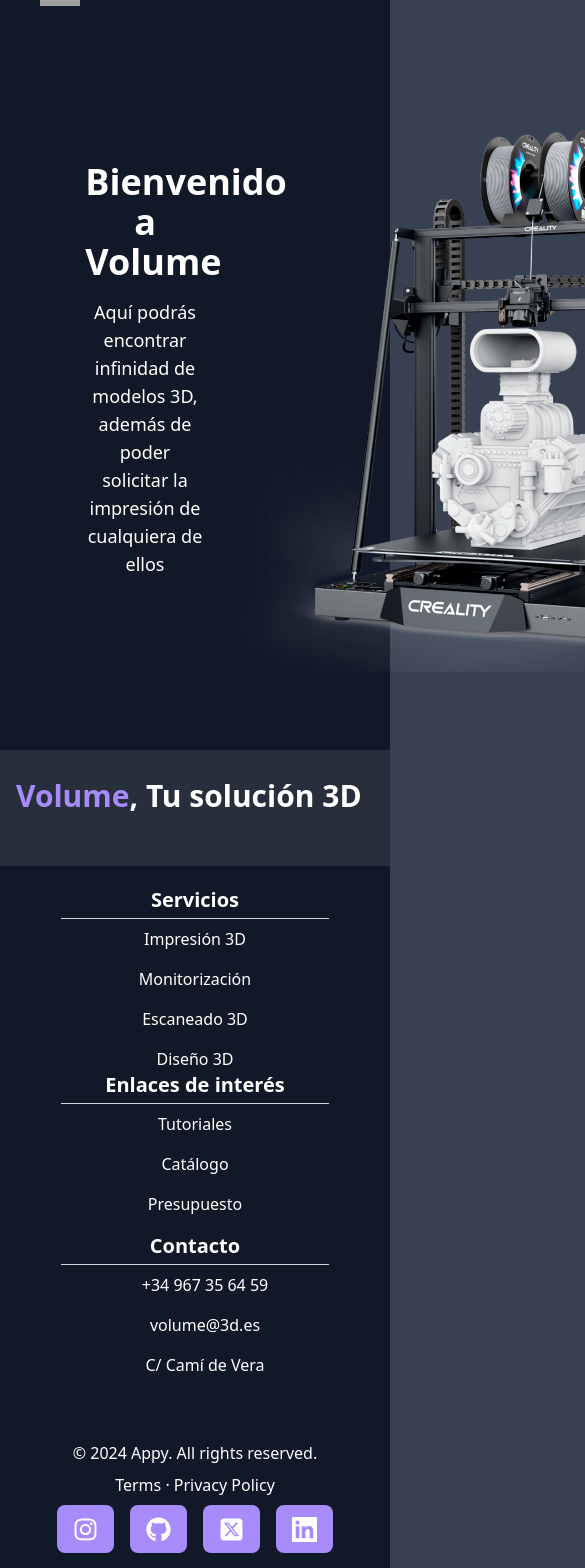
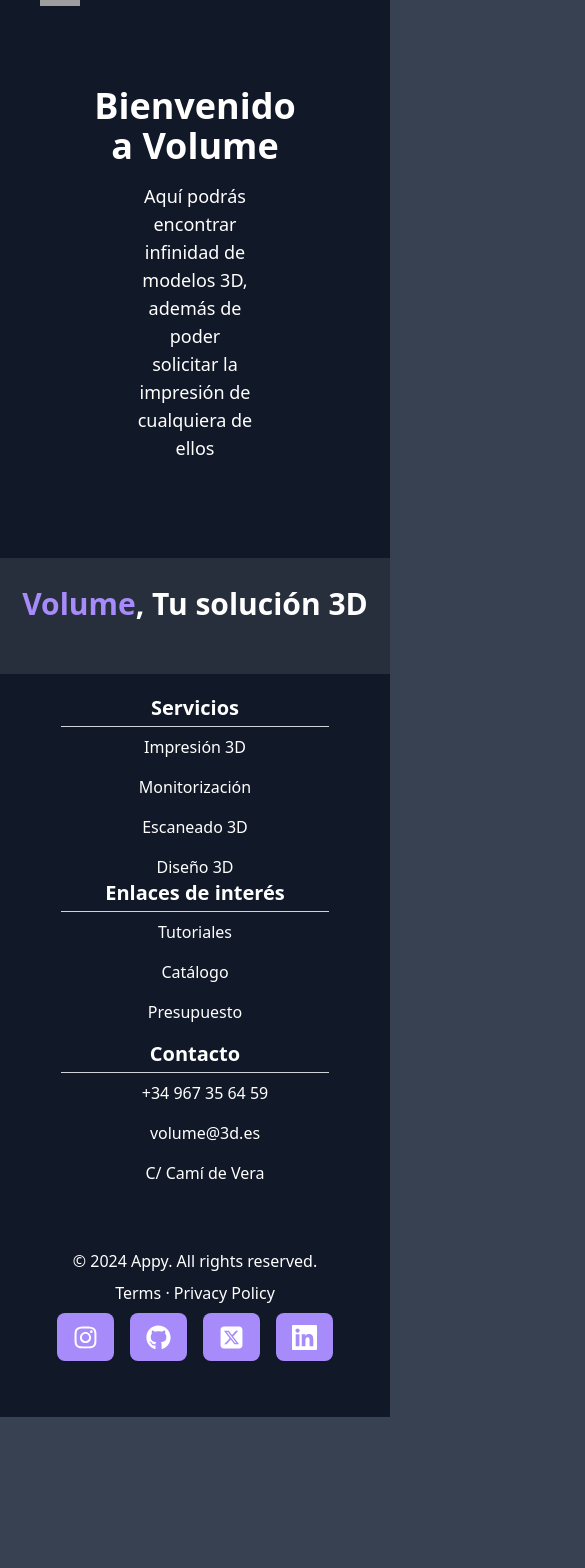
Before and after one commit to Parbulitos/Volume---TFG, a Next.js app: page / in a window 390 px wide. Shown: the part 40-1608 px from the top of the page, 585 px wide, since content can reach past the window. After the commit the page ends 1457 px from the top, so only its background shows below. Built offline with nearby package versions, Linux system fonts and the light colour scheme; grey boxes are pictures that could not be loaded.

Commit message:
VLTFG-1 - Ajustes Responsive

```diff
--- a/components/calogItem.tsx
+++ b/components/calogItem.tsx
@@ -6,12 +6,11 @@ import patito from "../public/patito.png";
 const CatalogItem = ({ item }: { item: any }) => {
     return (
         <div>
-            <div className='card card-compact w-96 bg-base-100 shadow-xl'>
+            <div className='card card-compact w-80 h-80 bg-base-100 shadow-xl'>
                 <figure>
                     <Image
                         src={patito}
                         alt='Shoes'
-                        style={{ width: '100%' }}
                     />
                 </figure>
                 <div className='card-body'>
--- a/components/catalog.tsx
+++ b/components/catalog.tsx
@@ -48,7 +48,7 @@ const Catalog = () => {
 
     return (
         <div className='flex flex-col items-center justify-center'>
-            <div className='flex flex-wrap justify-center gap-4 mb-4'>
+            <div className='grid grid-cols-1 sm:grid-cols-2 md:grid-cols-2 lg:grid-cols-4 gap-x-8 gap-y-6'>
                 {itemsToShow.map((item) => (
                     <CatalogItem key={item.id} item={item} />
                 ))}
--- a/components/poster.tsx
+++ b/components/poster.tsx
@@ -1,18 +1,30 @@
-import React, { useState, useRef, useCallback } from "react";
-import Image from "next/image";
-import Link from "next/link";
+import React, { useState, useRef, useCallback, useEffect } from 'react';
+import Image from 'next/image';
+import Link from 'next/link';
 
 interface PosterProps {
     imageUrl: string;
-  width: number | string; // Puedes pasar un número (px) o un string (por ej., '100%', '30rem')
-  height: number | string;
     url: string;
 }
 
-const Poster: React.FC<PosterProps> = ({ imageUrl, width, height, url }) => {
+const Poster: React.FC<PosterProps> = ({ imageUrl, url }) => {
     const [style, setStyle] = useState<React.CSSProperties>({
-    willChange: "transform",
+        willChange: 'transform',
     });
+
+    const [dimensions, setDimensions] = useState({ width: 200, height: 200 });
+
+    useEffect(() => {
+        const handleResize = () => {
+            window.innerWidth > 768
+                ? setDimensions({ width: 600, height: 600 })
+                : setDimensions({ width: 200, height: 200 });
+        };
+        window.addEventListener('resize', handleResize);
+        handleResize(); // Set initial size
+
+        return () => window.removeEventListener('resize', handleResize);
+    }, []);
 
     const lastInvocation = useRef<number>(0);
 
@@ -26,30 +38,30 @@ const Poster: React.FC<PosterProps> = ({ imageUrl, width, height, url }) => {
             const layerX = e.nativeEvent.offsetX;
             const layerY = e.nativeEvent.offsetY;
 
-      const yRotation = ((layerX - width / 2) / width) * 40;
-      const xRotation = -((layerY - height / 2) / height) * 40;
+            const yRotation = ((layerX - dimensions.width / 2) / dimensions.width) * 40;
+            const xRotation = -((layerY - dimensions.height / 2) / dimensions.height) * 40;
 
             const str = `perspective(500px) scale(1.1) rotateX(${xRotation}deg) rotateY(${yRotation}deg)`;
 
             setStyle({ ...style, transform: str });
         },
-    [style]
+        [dimensions.height, dimensions.width, style]
     );
 
     const handleMouseOut = () => {
         setStyle({
             ...style,
-      transform: "perspective(500px) scale(1) rotateX(0deg) rotateY(0deg)",
-      willChange: "auto",
+            transform: 'perspective(500px) scale(1) rotateX(0deg) rotateY(0deg)',
+            willChange: 'auto',
         });
     };
 
     const containerStyle: React.CSSProperties = {
-    maxWidth: "100%",
-    maxHeight: "100%",
-    width: typeof width === "number" ? `${width}px` : width,
-    height: typeof height === "number" ? `${height}px` : height,
-    position: "relative",
+        maxWidth: '100%',
+        maxHeight: '100%',
+        width: typeof dimensions.width === 'number' ? `${dimensions.width}px` : dimensions.width,
+        height: typeof dimensions.height === 'number' ? `${dimensions.height}px` : dimensions.height,
+        position: 'relative',
     };
 
     return (
@@ -58,13 +70,13 @@ const Poster: React.FC<PosterProps> = ({ imageUrl, width, height, url }) => {
                 onMouseMove={handleMouseMove}
                 onMouseOut={handleMouseOut}
                 style={containerStyle}
-        className="overflow-hidden bg-transparent"
+                className='overflow-hidden bg-transparent'
             >
                 <div
                     style={style}
-          className="w-full h-full absolute top-0 left-0 transition-transform duration-700 ease-out"
+                    className='w-full h-full absolute top-0 left-0 transition-transform duration-700 ease-out'
                 >
-          <Image src={imageUrl} alt="Poster" fill quality={100} />
+                    <Image src={imageUrl} alt='Poster' fill quality={100} />
                 </div>
             </div>
         </Link>
--- a/layout/footer.tsx
+++ b/layout/footer.tsx
@@ -1,90 +1,89 @@
-import React from "react";
+import React from 'react';
 
-import { FaInstagram } from "react-icons/fa";
-import { FaGithub } from "react-icons/fa";
-import { FaSquareXTwitter } from "react-icons/fa6";
-import { GrLinkedin } from "react-icons/gr";
+import { FaInstagram } from 'react-icons/fa';
+import { FaGithub } from 'react-icons/fa';
+import { FaSquareXTwitter } from 'react-icons/fa6';
+import { GrLinkedin } from 'react-icons/gr';
 
 const Footer = () => {
     return (
-    <footer className="bg-gray-900 text-white">
-      <div className="md:flex md:justify-between md:items-center sm:px-12 px-4 bg-[#ffffff19] py-7">
+        <footer className='bg-gray-900 text-white'>
+            <div className='flex items-center justify-center sm:px-12 px-4 bg-[#ffffff19] py-7 md:justify-between'>
                 <h1
-          className="lg:text-4xl text-3xl md:mb-0 mb-6 lg:leading-normal font-semibold
-         md:w-2/5"
+                    className='text-center md:text-left lg:text-4xl text-3xl md:mb-0 mb-6 lg:leading-normal font-semibold
+        md:w-2/5'
                 >
-          <span className="text-violet-400">Volume</span>, Tu solución 3D
+                    <span className='text-violet-400'>Volume</span>, Tu solución 3D
                 </h1>
             </div>
-      <div className="flex flex-col md:flex-row justify-between mt-5 mb-12 px-4 md:px-0 md:mx-[200px]">
-        <div className="flex flex-col items-center sm:items-center md:items-start lg:items-start">
-          <h6 className="text-xl font-bold mb-1">Servicios</h6>
-          <hr className="border-0 h-px bg-gray-300 w-3/4 md:w-[200px] mx-auto mb-2" />
-          <p className="mb-4">
-            <a className="text-white dark:text-neutral-200">
-              Impresión 3D
-            </a>
+
+            <div className='flex flex-col md:flex-row justify-between mt-5 mb-12 px-4 lg:mx-[200px]'>
+                <div className='flex flex-col items-center sm:items-center md:items-start lg:items-start'>
+                    <h6 className='text-xl font-bold mb-1'>Servicios</h6>
+                    <hr className='border-0 h-px bg-gray-300 w-3/4 md:w-[200px] mx-auto mb-2' />
+                    <p className='mb-4'>
+                        <a className='text-white dark:text-neutral-200'>Impresión 3D</a>
                     </p>
-          <p className="mb-4">
-            <a className="text-white dark:text-neutral-200">
-              Monitorización
-            </a>
+                    <p className='mb-4'>
+                        <a className='text-white dark:text-neutral-200'>Monitorización</a>
                     </p>
-          <p className="mb-4">
-            <a className="text-white dark:text-neutral-200">
-              Escaneado 3D
-            </a>
+                    <p className='mb-4'>
+                        <a className='text-white dark:text-neutral-200'>Escaneado 3D</a>
                     </p>
                     <p>
-            <a className="text-white dark:text-neutral-200">Diseño 3D</a>
+                        <a className='text-white dark:text-neutral-200'>Diseño 3D</a>
                     </p>
                 </div>
-        <div className="flex flex-col items-center">
-          <h6 className="text-xl font-bold mb-1">Enlaces de interés</h6>
-          <hr className="border-0 h-px bg-gray-300 w-3/4 md:w-[200px] mx-auto mb-2" />
-          <p className="mb-4">
-            <a className="text-white dark:text-neutral-200">Tutoriales</a>
+                <div className='flex flex-col items-center'>
+                    <h6 className='text-xl font-bold mb-1'>Enlaces de interés</h6>
+                    <hr className='border-0 h-px bg-gray-300 w-3/4 md:w-[200px] mx-auto mb-2' />
+                    <p className='mb-4'>
+                        <a className='text-white dark:text-neutral-200'>Tutoriales</a>
                     </p>
-          <p className="mb-4">
-            <a className="text-white dark:text-neutral-200">Catálogo</a>
+                    <p className='mb-4'>
+                        <a className='text-white dark:text-neutral-200'>Catálogo</a>
                     </p>
-          <p className="mb-4">
-            <a className="text-white dark:text-neutral-200">
-              Presupuesto
-            </a>
+                    <p className='mb-4'>
+                        <a className='text-white dark:text-neutral-200'>Presupuesto</a>
                     </p>
                 </div>
-        <div className="flex flex-col items-center sm:items-center md:items-end lg:items-end">
-          <h6 className="text-xl font-bold mb-1">Contacto</h6>
-          <hr className="border-0 h-px bg-gray-300 w-3/4 md:w-[200px] mx-auto mb-2" />
-          <p className="mb-4">
-            <i className="pi pi-phone mr-5"></i>
-            <a className="text-white dark:text-neutral-200">
-              +34 967 35 64 59
-            </a>
+                <div className='flex flex-col items-center sm:items-center md:items-end lg:items-end'>
+                    <h6 className='text-xl font-bold mb-1'>Contacto</h6>
+                    <hr className='border-0 h-px bg-gray-300 w-3/4 md:w-[200px] mx-auto mb-2' />
+                    <p className='mb-4'>
+                        <i className='pi pi-phone mr-5'></i>
+                        <a className='text-white dark:text-neutral-200'>+34 967 35 64 59</a>
                     </p>
-          <p className="mb-4">
-            <i className="pi pi-envelope mr-5"></i>
-            <a className="text-white dark:text-neutral-200">
-              volume@3d.es
-            </a>
+                    <p className='mb-4'>
+                        <i className='pi pi-envelope mr-5'></i>
+                        <a className='text-white dark:text-neutral-200'>volume@3d.es</a>
                     </p>
-          <p className="mb-4">
-            <i className="pi pi-home mr-5"></i>
-            <a className="text-white dark:text-neutral-200">
-              C/ Camí de Vera
-            </a>
+                    <p className='mb-4'>
+                        <i className='pi pi-home mr-5'></i>
+                        <a className='text-white dark:text-neutral-200'>C/ Camí de Vera</a>
                     </p>
                 </div>
             </div>
-      <div className="flex flex-col md:flex-row justify-between mt-5 mb-12 px-4 md:px-0 lg:mx-[200px] md:justify-between">
-        <span className="flex justify-center items-center mb-2 sm:mb-2 md:mb-0 lg:mb-0">© 2024 Appy. All rights reserved.</span>
-        <span className="flex justify-center items-center mb-2 sm:mb-2 md:mb-0 lg:mb-0">Terms · Privacy Policy</span>
-        <div className="flex flex-row space-x-4 justify-center items-center mb-2 sm:mb-2 md:mb-0 lg:mb-0">
-          <button className="btn btn-md bg-violet-400 border-0"><FaInstagram color="white" className="w-[25px] h-[25px] "/></button>
-          <button className="btn btn-md bg-violet-400 border-0"><FaGithub color="white" className="w-[25px] h-[25px]"/></button>
-          <button className="btn btn-md bg-violet-400 border-0"><FaSquareXTwitter color="white" className="w-[25px] h-[25px]"/></button>
-          <button className="btn btn-md bg-violet-400 border-0"><GrLinkedin color="white" className="w-[25px] h-[25px]"/></button>
+            <div className='flex flex-col md:flex-row justify-between mt-5 mb-12 px-4 lg:mx-[200px] md:justify-between'>
+                <span className='flex justify-center items-center mb-2 sm:mb-2 md:mb-0 lg:mb-0'>
+                    © 2024 Appy. All rights reserved.
+                </span>
+                <span className='flex justify-center items-center mb-2 sm:mb-2 md:mb-0 lg:mb-0'>
+                    Terms · Privacy Policy
+                </span>
+                <div className='flex flex-row space-x-4 justify-center items-center mb-2 sm:mb-2 md:mb-0 lg:mb-0'>
+                    <button className='btn btn-md bg-violet-400 border-0'>
+                        <FaInstagram color='white' className='w-[25px] h-[25px] ' />
+                    </button>
+                    <button className='btn btn-md bg-violet-400 border-0'>
+                        <FaGithub color='white' className='w-[25px] h-[25px]' />
+                    </button>
+                    <button className='btn btn-md bg-violet-400 border-0'>
+                        <FaSquareXTwitter color='white' className='w-[25px] h-[25px]' />
+                    </button>
+                    <button className='btn btn-md bg-violet-400 border-0'>
+                        <GrLinkedin color='white' className='w-[25px] h-[25px]' />
+                    </button>
                 </div>
             </div>
         </footer>
--- a/pages/index.tsx
+++ b/pages/index.tsx
@@ -3,18 +3,19 @@ import Poster from "@/components/poster";
 export default function Page() {
   return (
     <div className="flex grid-cols-3 justify-center items-center px-4 py-16">
-      <div className="w-[600px] h-[600px] flex justify-center items-center">
-        <Poster imageUrl="/patito.png" width={500} height={500} url="/catalog"></Poster>
+      <div className="md:w-[200px] md:h-[200px] lg:w-[600px] lg:h-[600px] justify-center items-center hidden md:block">
+        <Poster imageUrl="/patito.png" url="/catalog"></Poster>
       </div>
-      <div className="w-1/3 text-center">
+      <div className="w-1/3 flex flex-col justify-center items-center">
     <h1 className="text-4xl font-bold mb-4 text-white text-center">Bienvenido a Volume</h1>
     <p className="text-lg mb-8 text-white text-center">
         Aquí podrás encontrar infinidad de modelos 3D,
         además de poder solicitar la impresión de cualquiera de ellos
     </p>
 </div>
-      <div className="w-[600px] h-[600px] flex justify-center items-center">
-        <Poster imageUrl="/impresora.png" width={600} height={600} url="print-area"/>
+
+      <div className="md:w-[200px] md:h-[200px] lg:w-[600px] lg:h-[600px] justify-center items-center hidden md:block">
+        <Poster imageUrl="/impresora.png" url="print-area"/>
       </div>
     </div>
   );
```
Also changed, not shown: layout/navbar.tsx (+12 -9 lines). Lines whose indentation alone changed are shown as unchanged.
